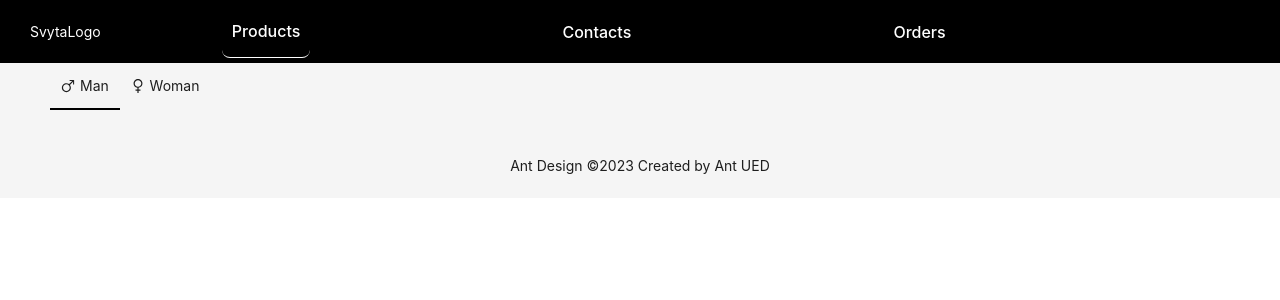
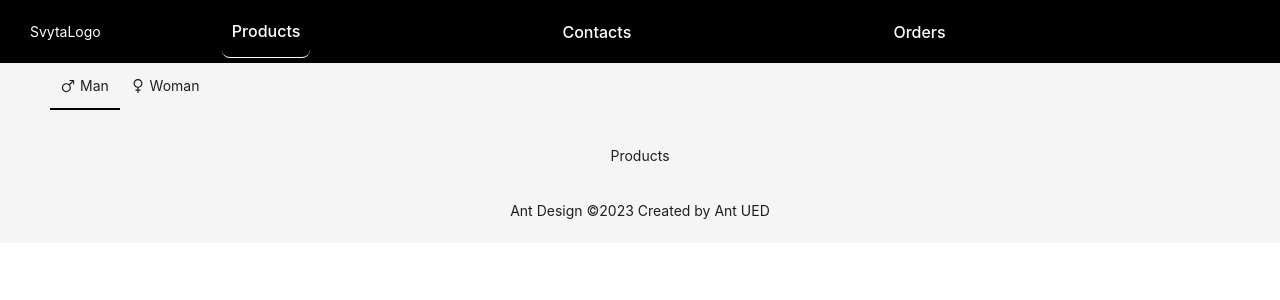
Before and after one commit to grifon23/svyta-front, a React (Create React App) app: page / in a window 1280 px wide. Shown: the top 300 px of the page. Built offline with nearby package versions, Linux system fonts and the light colour scheme.

Commit message:
FEATURE PROCCES| products

```diff
--- a/src/module/products/pages/products.page.tsx
+++ b/src/module/products/pages/products.page.tsx
@@ -14,6 +14,7 @@ export const ProductsPage = () => {
         onChange={(key: any) => setTabs(key)}
         value={tabs}
       />
+      <p>Products</p>
     </div>
   );
 };
```
